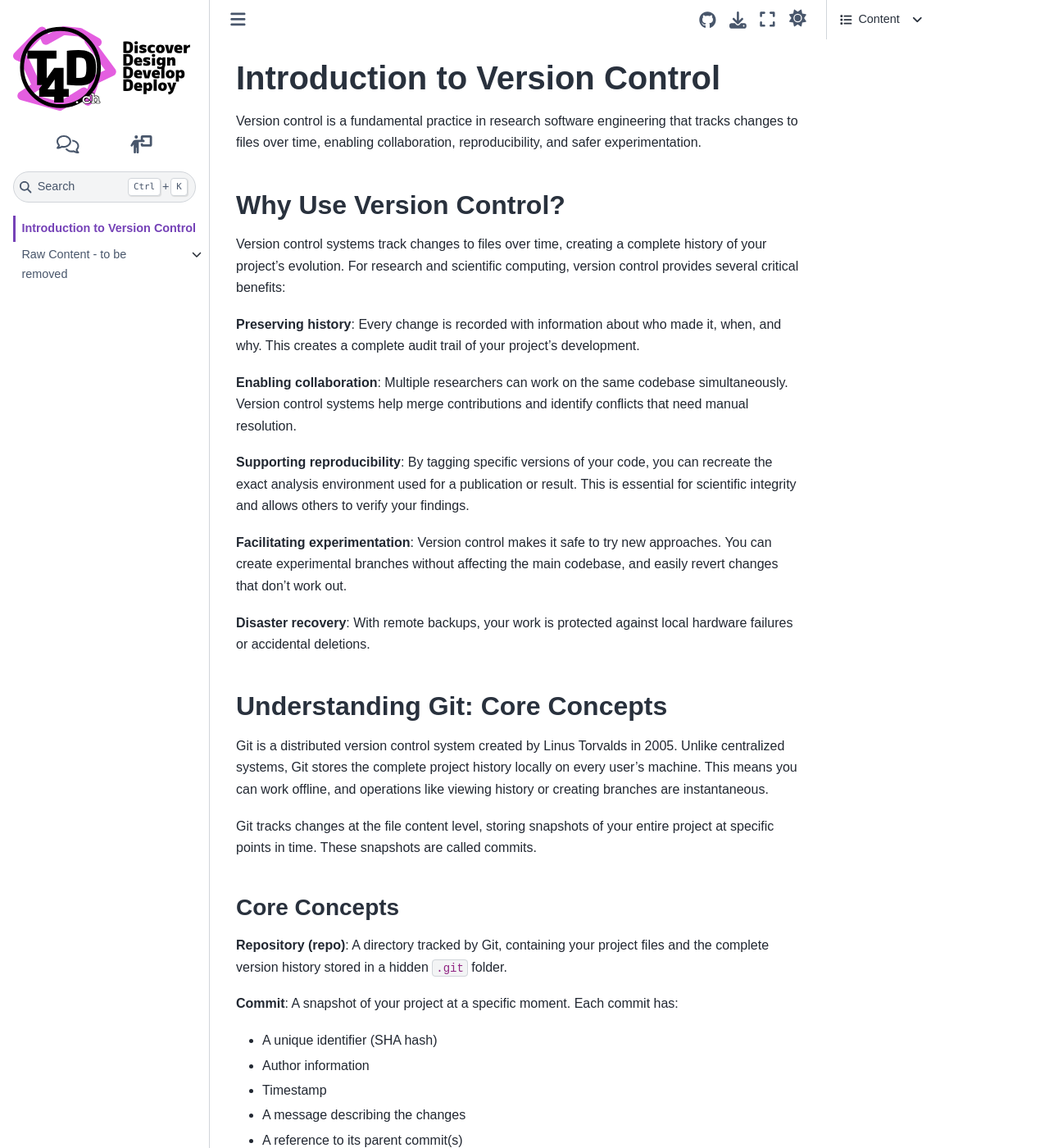
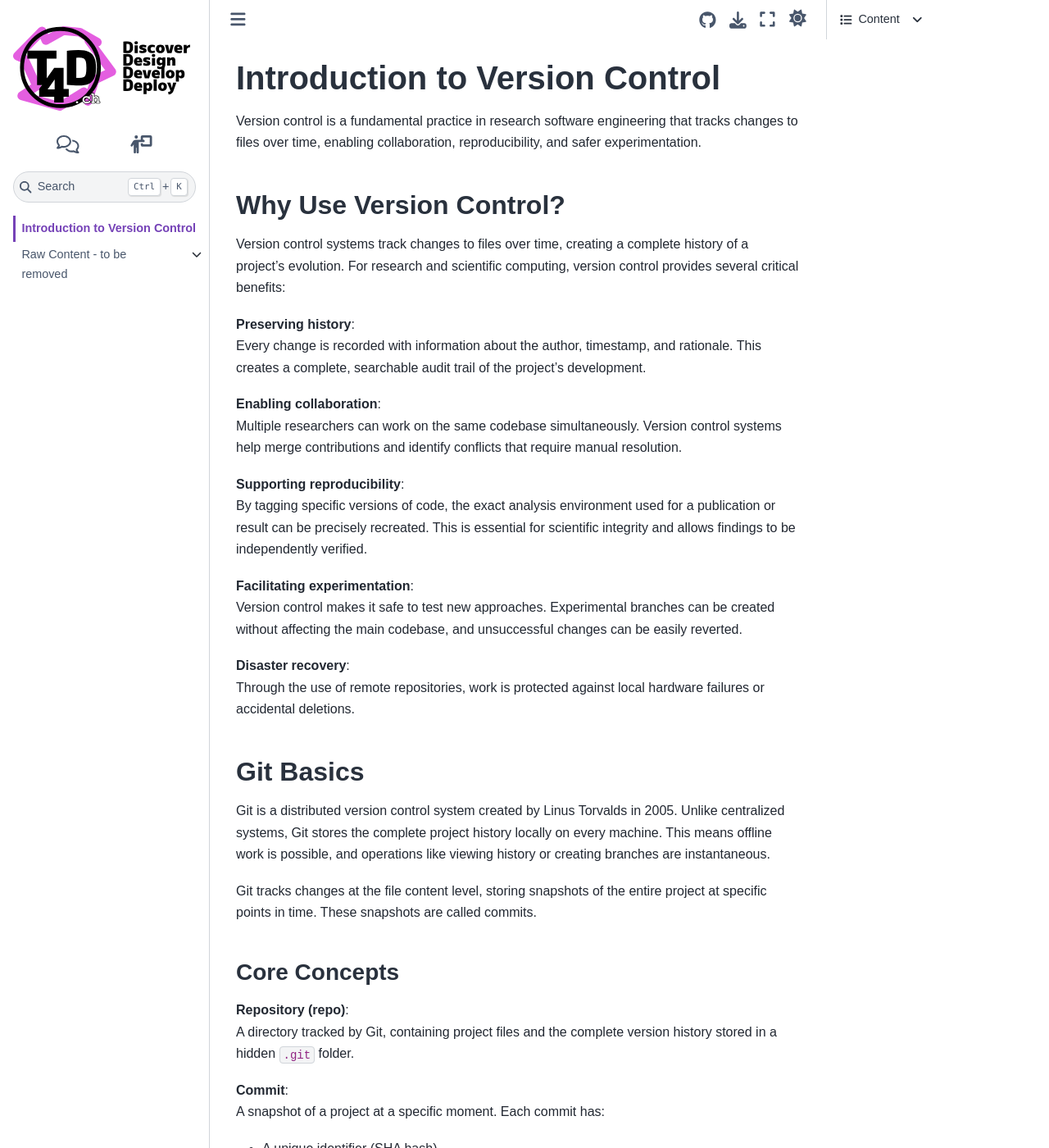
Before and after one commit to t4d-gmbh/researchSoftwareEngineering, a Sphinx documentation site: the page built from source/content/introVsc/index.md, in a window 1280 px wide and 1400 px high. Shown: the whole window at 82% size. Built offline with Sphinx 7.4.7 and the Sphinx Book theme 1.1.4, drawn with Linux system fonts in a browser that asks for light colours; some web fonts are replaced; the version number could not be read and is left out; some of the changed text lies outside the part shown.

Commit message:
Identical title pages and slides; passive tone
Keep the section titles identical between slides and pages, so that the
reader finds the corresponding content.

````diff
--- a/source/content/introVsc/git-basics.md
+++ b/source/content/introVsc/git-basics.md
@@ -1,79 +1,94 @@
-{% if build == "slides" %}
 ## Git Basics
+
+{% if slide %}
+
+### What is Git?
+
+* **Distributed** version control system
+* Tracks changes at the **file content** level
+* Works **locally** (network not needed for most operations)
+* Synchronizes with **remote** repositories
+
 {% else %}
-## Understanding Git: Core Concepts
+Git is a distributed version control system created by Linus Torvalds in 2005.
+Unlike centralized systems, Git stores the complete project history locally on every machine.
+This means offline work is possible, and operations like viewing history or creating branches are instantaneous.
+
+Git tracks changes at the file content level, storing snapshots of the entire project at specific points in time.
+These snapshots are called commits.
 {% endif %}
 
 {% if slide %}
-### What is Git?
 
-- **Distributed** version control system
-- Tracks changes at the **file content** level
-- Works **locally** (no network needed for most operations)
-- Synchronizes with **remote** repositories
-
-{% else %}
-Git is a distributed version control system created by Linus Torvalds in 2005. Unlike centralized systems, Git stores the complete project history locally on every user's machine. This means you can work offline, and operations like viewing history or creating branches are instantaneous.
-
-Git tracks changes at the file content level, storing snapshots of your entire project at specific points in time. These snapshots are called commits.
-{% endif %}
-
-{% if slide %}
 ### Key Building Blocks
 
-::::{grid} 3
+::::{grid} 1 2 3 3
+:gutter: 2
+
 :::{grid-item-card} Commits
 📸 Snapshots of project state
+
 Unique identifier (hash)
 :::
 
 :::{grid-item-card} Branches
 🌿 Parallel development lines
+
 Lightweight pointers to commits
 :::
 
 :::{grid-item-card} Tags
 🏷️ Named milestones
+
 Mark important versions
 :::
 ::::
 
 {% else %}
+
 ### Core Concepts
 
-**Repository (repo)**: A directory tracked by Git, containing your project files and the complete version history stored in a hidden `.git` folder.
+**Repository (repo)**:
+A directory tracked by Git, containing project files and the complete version history stored in a hidden `.git` folder.
 
-**Commit**: A snapshot of your project at a specific moment. Each commit has:
-- A unique identifier (SHA hash)
-- Author information
-- Timestamp
-- A message describing the changes
-- A reference to its parent commit(s)
+**Commit**:
+A snapshot of a project at a specific moment. Each commit has:
 
-**Branch**: A pointer to a specific commit, representing an independent line of development. Branches allow you to work on features or experiments without affecting the main codebase. Git's default branch is typically called `main` (or formerly `master`).
+* A unique identifier (SHA hash)
+* Author information
+* Timestamp
+* A message describing the changes
+* A reference to its parent commit(s)
 
-**Tag**: A named reference to a specific commit, used to mark important milestones like releases. Unlike branches, tags don't move as new commits are added.
+**Branch**:
+A pointer to a specific commit, representing an independent line of development. Branches allow features or experiments to be worked on without affecting the main codebase. Git's default branch is typically called `main` (or formerly `master`).
 
-**Remote**: A version of your repository hosted elsewhere (e.g., GitHub, GitLab). Remotes enable collaboration and serve as backups.
+**Tag**:
+A named reference to a specific commit, used to mark important milestones like releases. Unlike branches, tags do not move as new commits are added.
+
+**Remote**:
+A version of the repository hosted elsewhere (e.g., GitHub, GitLab). Remotes enable collaboration and serve as backups.
 {% endif %}
 
-{% if slide %}
+
 ### The Commit Graph
 
+
+{% if slide %}
 ```text
 A --- B --- C --- D  (main)
        \
         E --- F  (feature-branch)
 ```
 
-- Commits form a **directed acyclic graph** (DAG)
-- Branches are just **labels** pointing to commits
-- History shows **who** changed **what**, **when**, and **why**
+* Commits form a **directed acyclic graph** (DAG)
+* Branches are just **labels** pointing to commits
+* History shows **who** changed **what**, **when**, and **why**
 
 {% else %}
-### How Git Stores History
 
-Git organizes commits into a directed acyclic graph (DAG), where each commit points to its parent(s). This structure allows Git to efficiently track the evolution of your project and identify where different development lines diverged or merged.
+Git organizes commits into a directed acyclic graph (DAG), where each commit points to its parent(s).
+This structure allows Git to efficiently track the evolution of a project and identify where different development lines diverged or merged.
 
 ```text
 A --- B --- C --- D  (main branch)
@@ -81,12 +96,15 @@ A --- B --- C --- D  (main branch)
         E --- F  (feature-branch)
 ```
 
-In this example, commit B is the common ancestor of both branches. The `main` branch has progressed through commits C and D, while `feature-branch` has commits E and F. These branches can later be merged back together.
+In this example, commit B is the common ancestor of both branches.
+The `main` branch has progressed through commits C and D, while `feature-branch` has progressed through commits E and F.
+These branches can later be merged back together.
 {% endif %}
 
 {% if slide %}
 :::{admonition} Remember
 :class: note
-Git tracks **changes**, not just files. This makes it powerful for understanding project evolution.
+Git tracks **changes**, not just files.
+This makes it powerful for understanding project evolution.
 :::
 {% endif %}
--- a/source/content/introVsc/why-version-control.md
+++ b/source/content/introVsc/why-version-control.md
@@ -1,49 +1,59 @@
-{% if build == "slides" %}
-## Why Version Control?
-{% else %}
 ## Why Use Version Control?
-{% endif %}
+
 
 {% if slide %}
-:::::{grid} 2
+:::::{grid} 1 2 2 2
+:gutter: 2
+
 ::::{grid-item-card} 🕰️ Track Changes
-Never lose work
-See who changed what, when
+Work is never lost.
+Changes, authors, and timestamps are systematically tracked.
 ::::
 
 ::::{grid-item-card} 🤝 Collaborate
-Multiple people, same codebase
-Merge changes systematically
+Simultaneous work on the same codebase is enabled.
+Contributions are merged systematically.
 ::::
 
 ::::{grid-item-card} 🔬 Reproducibility
-Recreate exact analysis states
-Link code versions to results
+Exact analysis states can be recreated.
+Code versions are directly linked to published results.
 ::::
 
 ::::{grid-item-card} 🧪 Experiment Safely
-Try new ideas without fear
-Easily return to working versions
+New ideas can be tested without risk.
+Previous working versions are easily restored.
 ::::
 :::::
 
 {% else %}
-Version control systems track changes to files over time, creating a complete history of your project's evolution. For research and scientific computing, version control provides several critical benefits:
+Version control systems track changes to files over time, creating a complete history of a project's evolution.
+For research and scientific computing, version control provides several critical benefits:
 
-**Preserving history**: Every change is recorded with information about who made it, when, and why. This creates a complete audit trail of your project's development.
+**Preserving history**:
+Every change is recorded with information about the author, timestamp, and rationale.
+This creates a complete, searchable audit trail of the project's development.
 
-**Enabling collaboration**: Multiple researchers can work on the same codebase simultaneously. Version control systems help merge contributions and identify conflicts that need manual resolution.
+**Enabling collaboration**:
+Multiple researchers can work on the same codebase simultaneously.
+Version control systems help merge contributions and identify conflicts that require manual resolution.
 
-**Supporting reproducibility**: By tagging specific versions of your code, you can recreate the exact analysis environment used for a publication or result. This is essential for scientific integrity and allows others to verify your findings.
+**Supporting reproducibility**:
+By tagging specific versions of code, the exact analysis environment used for a publication or result can be precisely recreated.
+This is essential for scientific integrity and allows findings to be independently verified.
 
-**Facilitating experimentation**: Version control makes it safe to try new approaches. You can create experimental branches without affecting the main codebase, and easily revert changes that don't work out.
+**Facilitating experimentation**:
+Version control makes it safe to test new approaches.
+Experimental branches can be created without affecting the main codebase, and unsuccessful changes can be easily reverted.
 
-**Disaster recovery**: With remote backups, your work is protected against local hardware failures or accidental deletions.
+**Disaster recovery**:
+Through the use of remote repositories, work is protected against local hardware failures or accidental deletions.
+
 {% endif %}
 
 {% if slide %}
 :::{admonition} Key Insight
 :class: tip
-Version control transforms "final_version_FINAL_v3_really_final.py" into a systematic, searchable history
+Version control transforms "final_version_FINAL_v3_really_final.py" into a systematic, searchable history.
 :::
 {% endif %}
````
